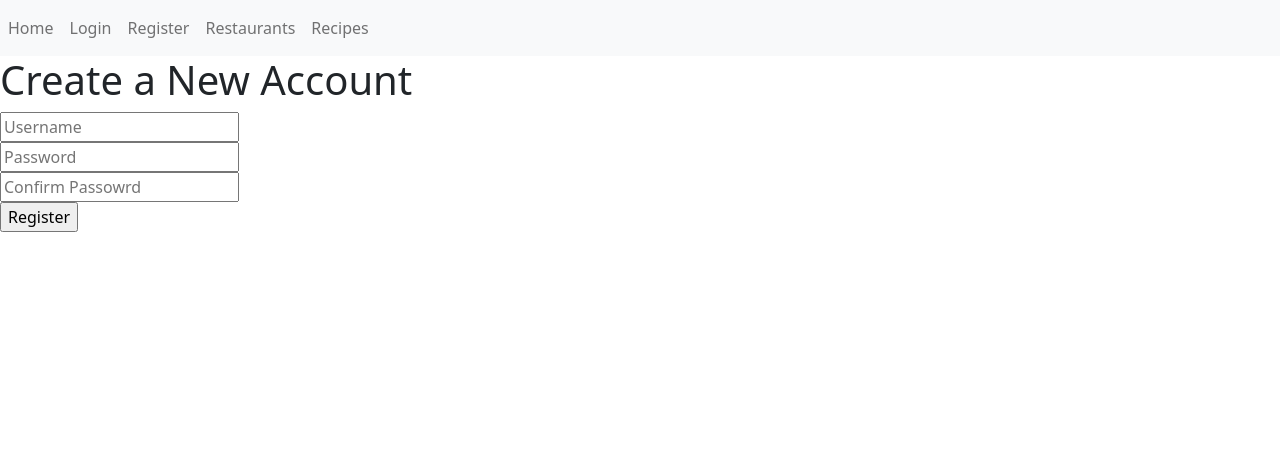
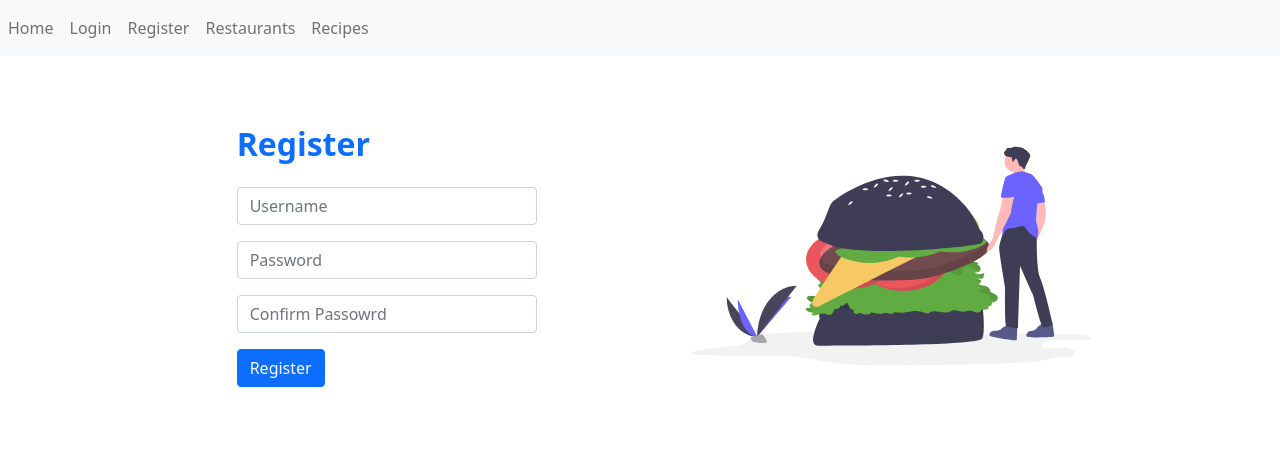
Before and after one commit to AryamanGoenka0910/P01, a Flask app: page /register in a window 1280 px wide. Shown: the top 455 px of the page. Run offline with Flask 2, Linux system fonts and the light colour scheme.

Commit message:
Changed format of login and register

```diff
--- a/app/templates/intro.html
+++ b/app/templates/intro.html
@@ -26,6 +26,7 @@
         <h2 class="mb-4">Connect with friends and the culinary world around you on Foodbook</h2>
         <h2 class="mb-4">Brought to you by Team Mango: Aryaman Goenka, Sadid Ethun, Haotian Gan </h2>
         <a href="/login"><button type="button" class="btn btn-primary">Login</button></a>
+        <a href="/register"><button type="button" class="btn btn-primary">Register</button></a>
       </div>
       <img src="/static/images/hamburger.svg" width="400px" height="400px">
 
--- a/app/templates/register.html
+++ b/app/templates/register.html
@@ -20,25 +20,25 @@
 </head>
 
 <body>
-    <h1>Create a New Account</h1>
-
+    <section class="container">
+        <div class="d-flex flex-row flex-around justify-content-evenly align-items-center flex-column flex-lg-row flex-grow-0">
+        <div class="p-2 p-lg-5">
+            <h2 class="text-primary mb-4"><strong>Register</strong></h2>
             <div>
             {% if error_message %}
             <p style="color:red">{{ error_message }}</p>
             {% endif %}
-
             <form method="post" action="/register">
-            <input type="text" name="new_username" placeholder="Username">
-            <br>
-            <input type="password" name="new_password" placeholder="Password">
-            <br>
-            <input type="password" name="confirm_password" placeholder="Confirm Passowrd">
-            <br>
-            <input type="submit" name="submit_new_user" value="Register">
-            <br>
+                <input style="width: 300px;" type="text" name="new_username" placeholder="Username" class="form-control mb-3">
+                <input style="width: 300px;" type="password" name="new_password" placeholder="Password" class="form-control mb-3">
+                <input style="width: 300px;" type="password" name="confirm_password" placeholder="Confirm Passowrd" class="form-control mb-3">
+                <input type="submit" name="submit_new_user" value="Register" class="btn btn-primary">
             </form>
-
             </div>
+        </div>
+        <img src="/static/images/hamburger.svg" width="400px" height="400px">
+        </div>
+    </section>
 </body>
 
 </html>
```
Also changed, not shown: app/templates/login.html (+18 -13 lines). Lines whose indentation alone changed are shown as unchanged.
